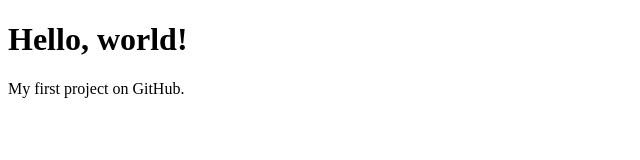
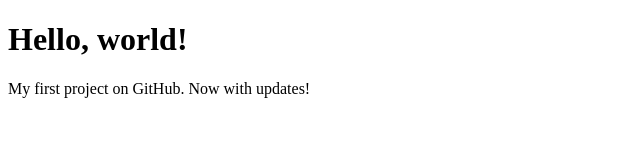
Before and after one commit to ankdotrya/hello-github, a plain HTML site: page index.html in a window 1280 px wide. Shown: the whole page, without its empty margins (0-640 px from the left). Drawn offline with Linux system fonts and the light colour scheme.

Commit message:
Add README and update page text

```diff
--- a/index.html
+++ b/index.html
@@ -5,6 +5,6 @@
   </head>
   <body>
     <h1>Hello, world!</h1>
-    <p>My first project on GitHub.</p>
+    <p>My first project on GitHub. Now with updates!</p>
   </body>
 </html>
```
Also changed, not shown: 1 other file.
